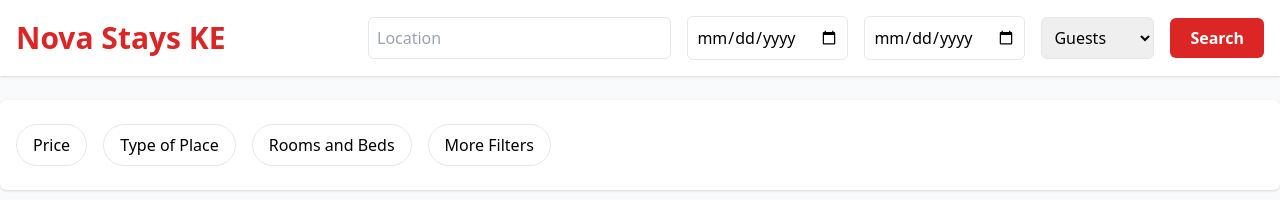
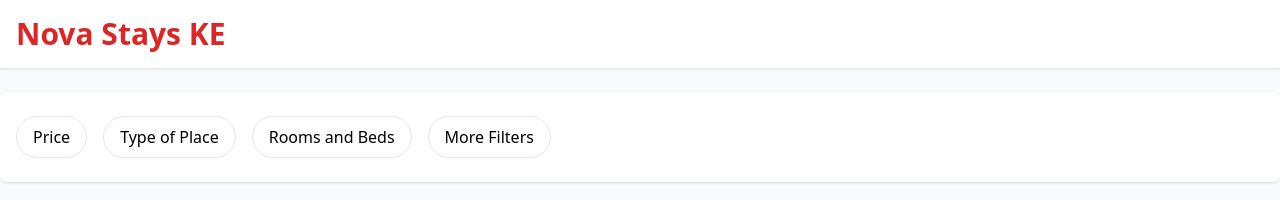
Before and after one commit to CashWayAppRegulatedCentralBankOfAmerica/iOs-Caller-Dialer-, a plain HTML site: page index.html in a window 1280 px wide. Shown: the top 200 px of the page. Drawn offline with nearby package versions, Linux system fonts and the light colour scheme.

Commit message:
Update index.html

```diff
--- a/index.html
+++ b/index.html
@@ -8,46 +8,10 @@
 </head>
 <body class="bg-gray-50 font-sans">
 
-  <!-- Header with Search Bar -->
+  <!-- Header without Search Bar -->
   <header class="bg-white shadow p-4 sticky top-0 z-10">
-    <div class="max-w-7xl mx-auto flex flex-col md:flex-row items-center justify-between space-y-4 md:space-y-0">
-
-      <div class="text-3xl font-bold text-red-600 cursor-pointer select-none">Nova Stays KE </div>
-
-      <form class="flex flex-col md:flex-row items-center w-full max-w-4xl space-y-2 md:space-y-0 md:space-x-4">
-        <input
-          type="text"
-          placeholder="Location"
-          class="flex-grow p-2 border rounded-md focus:outline-none focus:ring-2 focus:ring-red-400"
-          required
-        />
-        <input
-          type="date"
-          placeholder="Check-in"
-          class="p-2 border rounded-md focus:outline-none focus:ring-2 focus:ring-red-400"
-          required
-        />
-        <input
-          type="date"
-          placeholder="Check-out"
-          class="p-2 border rounded-md focus:outline-none focus:ring-2 focus:ring-red-400"
-          required
-        />
-        <select class="p-2 border rounded-md focus:outline-none focus:ring-2 focus:ring-red-400" required>
-          <option value="" disabled selected>Guests</option>
-          <option>1 Guest</option>
-          <option>2 Guests</option>
-          <option>3 Guests</option>
-          <option>4 Guests</option>
-          <option>5+ Guests</option>
-        </select>
-        <button
-          type="submit"
-          class="bg-red-600 hover:bg-red-700 text-white px-5 py-2 rounded-md font-semibold transition"
-        >
-          Search
-        </button>
-      </form>
+    <div class="max-w-7xl mx-auto flex items-center justify-between">
+      <div class="text-3xl font-bold text-red-600 cursor-pointer select-none">Nova Stays KE</div>
     </div>
   </header>
 
@@ -127,8 +91,6 @@
       </div>
     </article>
 
-    <!-- Add more property cards as needed -->
-
   </main>
 
 </body>
```
